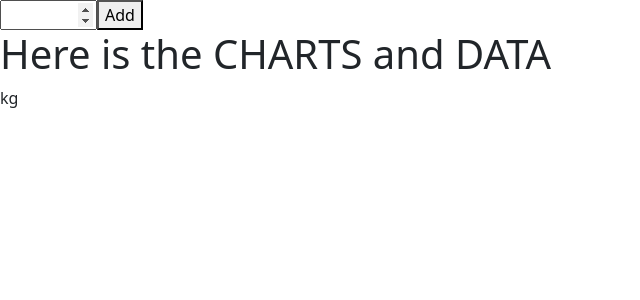
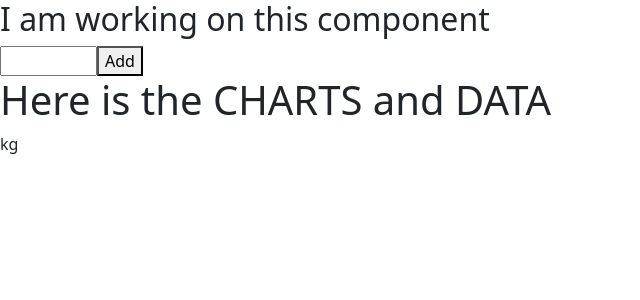
Before and after one commit to Rodrigo-Patron/Medical-Record-Project, a React (Create React App) app: page /main in a window 1280 px wide. Shown: the top 300 px of the page, without its empty margins (0-640 px from the left). Built offline with nearby package versions, Linux system fonts and the light colour scheme.

Commit message:
Main component updated

```diff
--- a/src/Components/Main/Main.jsx
+++ b/src/Components/Main/Main.jsx
@@ -30,6 +30,7 @@ const Main = () => {
   return (
     <div className="Main">
       {/* here goes all the INPUTS  */}
+      <h2>I am working on this component</h2>
 
       <Form onSubmit={submitHandler}>
         <input ref={inputValueBp} type="number" min={0} max={500} />
```
